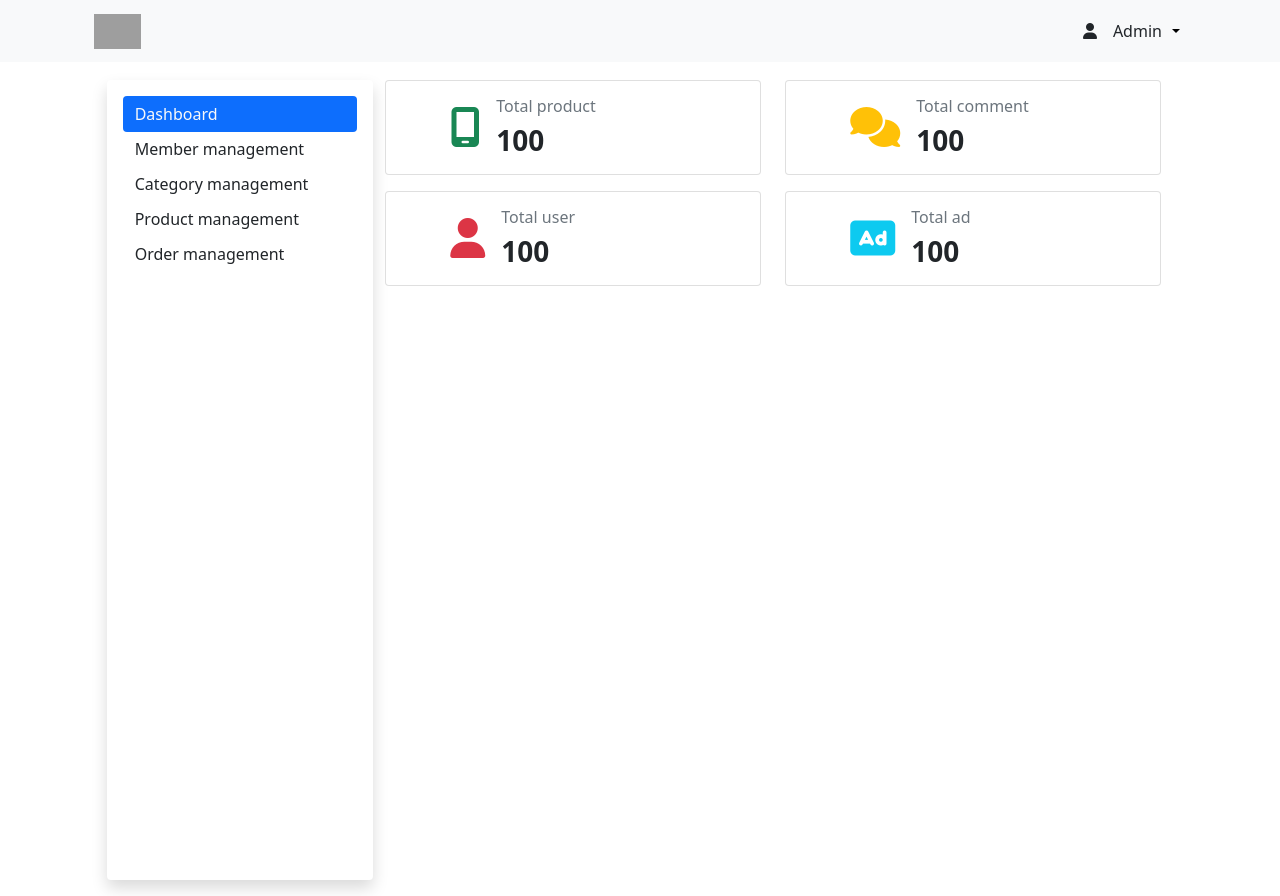
After one commit to pendragonIV/Project1_web, a PHP site: page /View/dashboard.php in a window 1280 px wide. The commit adds this page. Run offline with PHP 8.4, Linux system fonts and the light colour scheme; some libraries are stand-ins or nearby versions; grey boxes are pictures that could not be loaded.

Commit message:
18/3/2023

```diff
--- a/Config/close_connect.php
+++ b/Config/close_connect.php
@@ -1,4 +1,3 @@
 <?php
-
 mysqli_close($connect);
 ?>
--- /dev/null
+++ b/View/dashboard.php
@@ -0,0 +1,129 @@
+<?php
+// require_once "../config/connect_server.php";
+
+// $totalProductQuery = "SELECT count(product_id) as total from product";
+// $totalProduct = mysqli_query($connect,$totalProductQuery);
+// $total = mysqli_fetch_assoc($totalProduct);
+
+
+?>
+<!DOCTYPE html>
+<html lang="en">
+<head>
+    <meta charset="UTF-8">
+    <meta http-equiv="X-UA-Compatible" content="IE=edge">
+    <meta name="viewport" content="width=device-width, initial-scale=1.0">
+    <title>ThinkPro-Manage Site</title>
+    <link href="https://cdn.jsdelivr.net/npm/bootstrap@5.0.2/dist/css/bootstrap.min.css" rel="stylesheet" integrity="sha384-EVSTQN3/azprG1Anm3QDgpJLIm9Nao0Yz1ztcQTwFspd3yD65VohhpuuCOmLASjC" crossorigin="anonymous">
+    <link rel="stylesheet" href="https://cdnjs.cloudflare.com/ajax/libs/font-awesome/6.3.0/css/all.min.css">
+</head>
+<body>
+
+    <div class="container-fluid">
+        <div class="row">
+             <!-- Header -->
+
+        <nav class="navbar navbar-expand-lg fixed-top navbar-light bg-light">
+            <div class="container">
+                <a class="navbar-brand" href="#">
+                    <img src="../public/img/ThinkPro-Logo-PNG cut.png" alt="" height="35" class="d-inline-block align-text-top">
+                </a>
+                <div class="dropdown d-flex">
+                    <div class=" d-flex">
+                        <i class="fa-solid fa-user my-auto mx-3"></i>
+                        <p class="my-auto">Admin</p>
+                    </div>
+                    <button class="dropdown-toggle bg-transparent border-0" type="button" id="dropdownMenuButton1" data-bs-toggle="dropdown" aria-expanded="false">
+                    </button>
+                    <ul class="dropdown-menu " aria-labelledby="dropdownMenuButton1">
+                      <li><a class="dropdown-item" href="#">Profile</a></li>
+                      <li><a class="dropdown-item" href="#">Logout</a></li>
+                    </ul>
+                  </div>
+            </div>
+        </nav>
+        </div>
+        <div class="row">
+            <div class="col-10 mx-auto"  style="margin-top:5em;">
+                <div class="row">
+                    <div class="col-3 shadow p-3 bg-body rounded mb-3 min-vh-100">
+                        <div class="btn-group-vertical col-12 " role="group" aria-label="Basic example">
+                            <a href="admin_home.php" class="btn border-0 rounded text-start bg-primary text-light" tabindex="-1" role="button" aria-disabled="true">Dashboard</a>
+                            <a href="admin_user.php" class="btn border-0 rounded text-start" tabindex="-1" role="button" aria-disabled="true">Member management</a>
+                            <a href="admin_category.php" class="btn border-0 rounded text-start" tabindex="-1" role="button" aria-disabled="true">Category management</a>
+                            <a href="admin_product.php" class="btn border-0 rounded text-start" tabindex="-1" role="button" aria-disabled="true">Product management</a>
+                            <a href="admin_order.php" class="btn border-0 rounded text-start" tabindex="-1" role="button" aria-disabled="true">Order management</a>
+
+                          </div>
+                    </div>
+                    <div class="col-9">
+
+                          <div class="row">
+                            <div class="col-6">
+                                <div class="card text-light bg-body mb-3">
+                                    <div class="card-body d-flex">
+                                        <div class="my-auto ms-5 me-3">
+                                            <i class="fa-solid fa-mobile-screen fs-1 text-success"></i>
+                                        </div>
+                                        <div>
+                                            <h6 class="card-title text-dark text-muted">Total product</h6>
+                                            <h3 class="card-text fw-bold text-dark">100</h3>
+
+                                        </div>
+                                    </div>
+                                  </div>
+                            </div>
+                            <div class="col-6">
+                                <div class="card text-light bg-body mb-3">
+                                    <div class="card-body d-flex">
+                                        <div class="my-auto ms-5 me-3">
+                                            <i class="fa-solid fa-comments fs-1 text-warning"></i>
+                                        </div>
+                                        <div>
+                                            <h6 class="card-title text-dark text-muted">Total comment</h6>
+                                            <h3 class="card-text fw-bold text-dark">100</h3>
+
+                                        </div>
+                                    </div>
+                                  </div>
+                            </div>
+                            <div class="col-6">
+                                <div class="card text-light bg-body mb-3">
+                                    <div class="card-body d-flex">
+                                        <div class="my-auto ms-5 me-3">
+                                            <i class="fa-solid fa-user fs-1 text-danger"></i>
+                                        </div>
+                                        <div>
+                                            <h6 class="card-title text-dark text-muted">Total user</h6>
+                                            <h3 class="card-text fw-bold text-dark">100</h3>
+
+                                        </div>
+                                    </div>
+                                  </div>
+                            </div>
+                            <div class="col-6">
+                                <div class="card text-light bg-body mb-3">
+                                    <div class="card-body d-flex">
+                                        <div class="my-auto ms-5 me-3">
+                                            <i class="fa-solid fa-rectangle-ad fs-1 text-info"></i>
+                                        </div>
+                                        <div>
+                                            <h6 class="card-title text-dark text-muted">Total ad</h6>
+                                            <h3 class="card-text fw-bold text-dark">100</h3>
+
+                                        </div>
+                                    </div>
+                                  </div>
+                            </div>
+                          </div>
+
+                    </div>
+                </div>
+            </div>
+        </div>
+    </div>
+
+    <script src="https://cdn.jsdelivr.net/npm/bootstrap@5.0.2/dist/js/bootstrap.bundle.min.js" integrity="sha384-MrcW6ZMFYlzcLA8Nl+NtUVF0sA7MsXsP1UyJoMp4YLEuNSfAP+JcXn/tWtIaxVXM" crossorigin="anonymous"></script>
+
+</body>
+</html>
--- a/index.php
+++ b/index.php
@@ -1,5 +1,6 @@
 <?php
 
-require_once "Controller/main_controller.php";
+    session_start();
+    require_once "Controller/main_controller.php";
 
 ?>
```
Also changed, not shown: Controller/login/login_controller.php (added, +27 -0 lines), Controller/main_controller.php (+30 -2 lines), Model/login/login_model.php (added, +31 -0 lines), View/User/main.php (+6 -1 lines), View/login/login.php (added, +54 -0 lines), public/CSS/login.css (added, +78 -0 lines), test/index.php (added, +4 -0 lines), test/test_session.php (added, +3 -0 lines), Controller/Product/product_controller.php (added).
